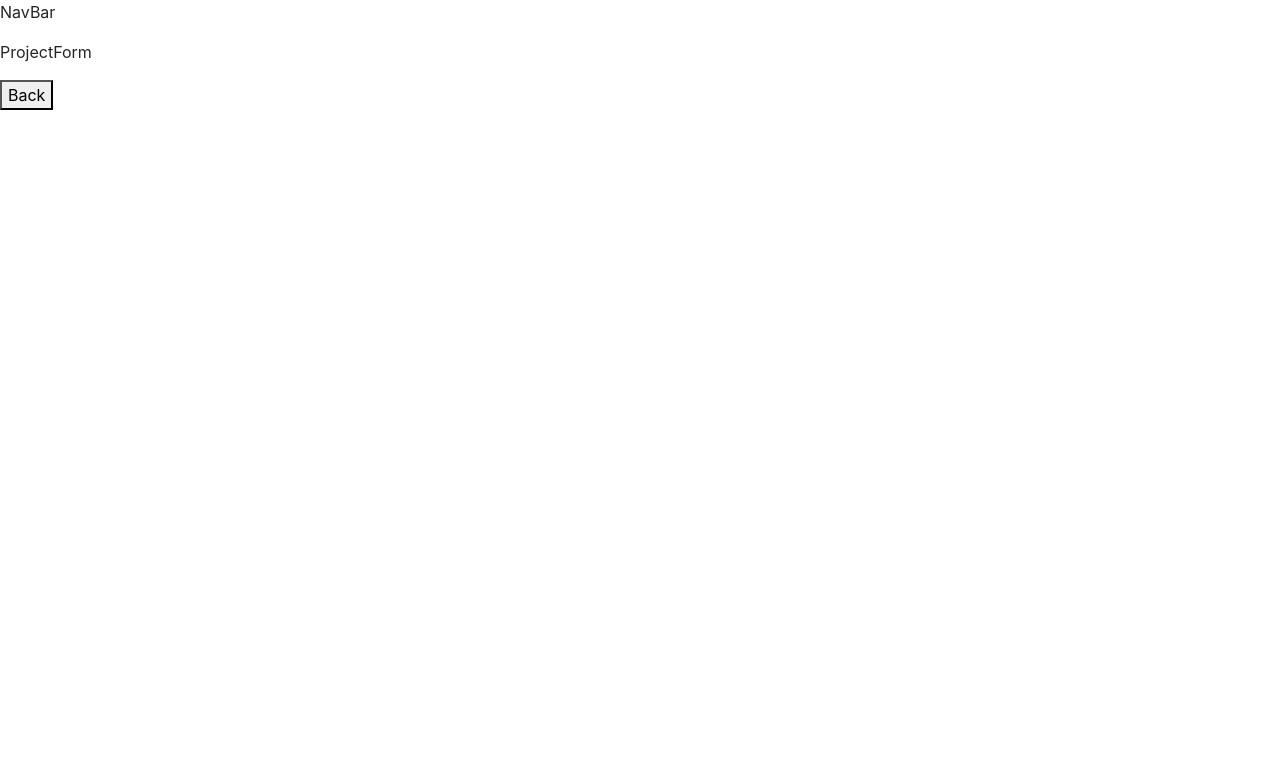
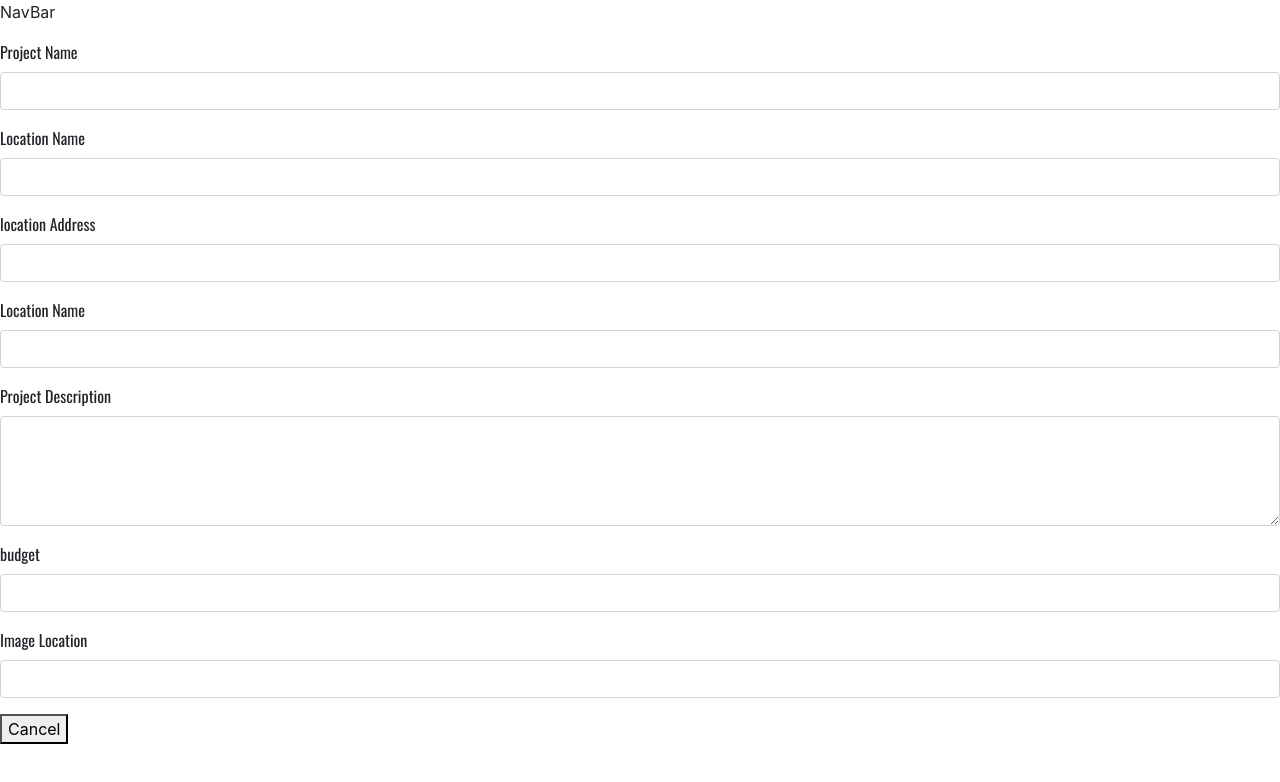
Before and after one commit to PMurphy1940/ContractThis, a React (Create React App) app in the folder ContractThis/ContractThis/client/: page /projects/projectform in a window 1280 px wide. Shown: the top 782 px of the page. Built offline with nearby package versions, Linux system fonts and the light colour scheme; no server answers; a web font is replaced by a local one.

Commit message:
Add component and Add new project fields in place

```diff
--- a/ContractThis/ContractThis/client/src/Components/Projects/Forms/ComponentForm.js
+++ b/ContractThis/ContractThis/client/src/Components/Projects/Forms/ComponentForm.js
@@ -1,13 +1,33 @@
-import React from 'react';
-import { useHistory } from 'react-router-dom'
+import React, { useState } from 'react';
+import { useHistory } from 'react-router-dom';
+import { Form, FormGroup, Label, Input, InputGroup, InputGroupAddon, InputGroupText, Alert } from 'reactstrap'
 
-const ComponentForm = () => {
-    const history = useHistory();
+const ComponentForm = (props) => {
+
+    const [componentName, setComponentName] = useState("")
+    const [componentDescription, setComponentDescription] = useState("")
+    const [materialCost, setMaterialCost] = useState(0)
 
     return (
         <>
-        <p>ComponentForm</p>
-        <button onClick={() => {history.goBack()}}>Back</button>
+            <Form encType="multipart/form-data">
+                <FormGroup>
+                    <Label for="componentName">Component Name</Label>
+                    <Input
+                        id="componentName"
+                        innerRef="componentName"
+                    />
+                </FormGroup>
+                <FormGroup>
+                    <Label for="componentDescription">Component Description</Label>
+                    <Input type="textarea" rows="4" id="componentDescription" innerRef="componentDescription" />
+                </FormGroup>
+                <FormGroup>
+                    <Label for="materialCost">Material Cost</Label>
+                    <Input  id="materialCost" innerRef="materialCost" />
+                </FormGroup>
+            </Form>
+            <button onClick={() => {props.cancelAdd()}}>Cancel</button>
         </>
     )
 }
--- a/ContractThis/ContractThis/client/src/Components/Projects/Forms/ProjectForm.js
+++ b/ContractThis/ContractThis/client/src/Components/Projects/Forms/ProjectForm.js
@@ -1,13 +1,51 @@
-import React from 'react';
+import React, { useState } from 'react';
 import { useHistory } from 'react-router-dom';
+import { Form, FormGroup, Label, Input, InputGroup, InputGroupAddon, InputGroupText, Alert } from 'reactstrap'
 
-const ProjectForm = () => {
-    const history = useHistory();
+const ProjectForm = (props) => {
+
+    const [projectName, setProjectName] = useState("")
+    const [locationName, setLocationName] = useState("")
+    const [locationAddress, setLocationAddress] = useState("")
+    const [projectDescription, setProjectDescription] = useState("")
+    const [budget, setBudget] = useState(0)
+    const [imageLocation, setImageLocation] = useState("")
 
     return (
         <>
-        <p>ProjectForm</p>
-        <button onClick={() => {history.goBack()}}>Back</button>
+        <Form encType="multipart/form-data" className="form">
+                            <FormGroup>
+                                <Label for="projectName">Project Name</Label>
+                                <Input
+                                    id="projectName"
+                                    innerRef="projectName"
+                                />
+                            </FormGroup>
+                            <FormGroup>
+                                <Label for="locationName">Location Name</Label>
+                                <Input id="locationName" innerRef="locationName" />
+                            </FormGroup>
+                            <FormGroup>
+                                <Label for="locationAddress">location Address</Label>
+                                <Input id="locationAddress" innerRef="locationAddress" />
+                            </FormGroup>
+                            <FormGroup>
+                                <Label for="locationName">Location Name</Label>
+                                <Input  id="locationName" innerRef="locationName" />
+                            </FormGroup>
+                            <FormGroup>
+                                <Label for="projectDescription">Project Description</Label>
+                                <Input type="textarea" rows="4" id="projectDescription" innerRef="projectDescription" />
+                            </FormGroup>
+                            <FormGroup>
+                                <Label for="budget">budget</Label>
+                                <Input  id="budget" innerRef="budget" />
+                            </FormGroup><FormGroup>
+                                <Label for="imageLocation">Image Location</Label>
+                                <Input  id="imageLocation" innerRef="imageLocation" />
+                            </FormGroup>
+                        </Form>
+        <button onClick={() => {props.cancelAdd()}}>Cancel</button>
         </>
     )
 }
--- a/ContractThis/ContractThis/client/src/Components/Projects/ProjectComponentCard.js
+++ b/ContractThis/ContractThis/client/src/Components/Projects/ProjectComponentCard.js
@@ -8,8 +8,10 @@ const ProjectComponentCard = (props) => {
     return (
         <FadeIn
             paused="true"
-            delay= {(props.indexDelay * .5)}
-            direction='right'>
+            delay= {(props.indexDelay * .3)}
+            direction='right'
+            distance='200'
+            >
                 <div className="project_Component_Card">
                     <button className="component_Link_Button" onClick={ () => props.selectComponentDisplay(props.component.id) }>
                         <div className="inside_Button_Container">
--- a/ContractThis/ContractThis/client/src/Components/Projects/ProjectList.js
+++ b/ContractThis/ContractThis/client/src/Components/Projects/ProjectList.js
@@ -3,14 +3,16 @@ import { useHistory, Link } from 'react-router-dom'
 import { ProjectContext } from "../../Providers/ProjectProvider"
 import { ProfileContext } from "../../Providers/ProfileProvider"
 import ProjectCard from "./ProjectCard";
-import ProjectComponentCard from "./ProjectComponentCard"
-import ProjectComponentDetailCard from "./ProjectComponentDetailCard"
+import ProjectForm from "./Forms/ProjectForm"
+import ComponentAndDetails from "./SubViews/ComponentAndDetailsView"
+import FadeIn from "../../Helpers/FadeIn"
 import "./Projects.css";
 
 const ProjectList = () => {
-    const [displayProject, setDisplayProject] = useState()
-    const [displayComponent, setDisplayComponent] = useState()
-    const [addCompActive, setAddCompActive] = useState(false)
+    const [displayProject, setDisplayProject] = useState();
+    const [displayComponent, setDisplayComponent] = useState();
+    const [addCompActive, setAddCompActive] = useState(false);
+    const [showProjectForm, setShowProjectForm] = useState(false);
     const history = useHistory();
 
     //Monitor screen width for responsive behavior
@@ -44,19 +46,63 @@ const ProjectList = () => {
     }, [])
     //Set a selected project into state for display
     const selectDisplay = (id) => {
+        setShowProjectForm(false)
         setDisplayProject(projects.find((project) => (project.id === id)))
         setAddCompActive(true)
         setDisplayComponent()
     }
+
     // set a selected component into state for display
     const selectComponentDisplay = (id) => {
         let components = displayProject.components
         setDisplayComponent(components.find((component) => (component.id === id)))
     }
+    //Form handling
 
-    //Timing delay modifier for gsap effect on component cards
-    let indexDelay = 1
-    //Conditional rendering for large screen size
+    const cancelAdd = () => {
+        setShowProjectForm(false)
+    }
+
+
+//////////////////////////
+///////VIEWS/////////////
+////////////////////////
+
+
+//Select the view to be displayed on the right 2/3 of the page
+    const viewSelector = () => {
+
+//return this if the Add Project button has not been clicked
+    if(!showProjectForm) {
+        return (
+            <ComponentAndDetails
+            displayProject={displayProject}
+            displayComponent={displayComponent}
+            addCompActive={addCompActive}
+            selectComponentDisplay={selectComponentDisplay} />
+            )
+        }
+//return this if the Add Project button has been clicked (Show the Add form)
+        else if (showProjectForm) {
+            return (
+                <div className="project_Add_New_Form">
+                    <FadeIn
+                        paused="true"
+                        direction='right'
+                        distance='600'
+                        >
+                            <h6 className="add_Project_Cancel">Add New Project
+                            <button className="fas fa-minus-circle project_Add" onClick={() => setShowProjectForm(true) }/>
+                            </h6>
+                            <ProjectForm
+                                cancelAdd={cancelAdd} />
+                    </FadeIn>
+                </div>
+            )
+        }
+    }
+
+//Conditional rendering for larger screen size
     if (width > breakpointWidth){
         return (
             <div className="big_Project_Board">
@@ -75,7 +121,7 @@ const ProjectList = () => {
                         <div className="big_Project_Window">
                             <div className="project_Side_On_Large">
                                     <h6>Projects
-                                    <button className="fas fa-drafting-compass project_Add" onClick={() => { history.push('/projects/projectform') }}>+</button>
+                                    <button className="fas fa-drafting-compass project_Add" onClick={() => setShowProjectForm(true) }>+</button>
                                     </h6>
                                 {projects.map((project) =>
                                     <ProjectCard
@@ -86,33 +132,9 @@ const ProjectList = () => {
                                     />
                                 )}
                             </div>
-                            <div className="component_List_Container">
-                                <h6>Components
-                                    <button className="fas fa-paint-roller project_Add"
-                                                    disabled={!addCompActive}
-                                                    onClick={() => { history.push('/projects/componentform') }}
-                                                    >+</button>
-                                </h6>
-                                    {(displayProject !== undefined && displayProject.components !== undefined) && displayProject.components.map((component) =>
-                                        <ProjectComponentCard
-                                            key={component.id}
-                                            component={component}
-                                            selectComponentDisplay={selectComponentDisplay}
-                                            indexDelay={indexDelay++}
 
-                                        />
-                                    )}
-                            </div>
-                            <div className="component_Detail_Container">
-                                <h6>Details</h6>
-                                    {(displayComponent !== undefined) &&
-                                        <ProjectComponentDetailCard
-                                            key={displayComponent.id}
-                                            displayComponent={displayComponent}
+                            {viewSelector()}
 
-                                        />
-                                    }
-                            </div>
                         </div>
                     </div>
                 </div>
@@ -120,7 +142,7 @@ const ProjectList = () => {
          )
     }
 
-    //Conditional return for mobile devices
+//Conditional return for mobile devices
     return (
        <div className="project_List_Container">
            <div className="top_Space">
@@ -145,4 +167,4 @@ const ProjectList = () => {
     )
 }
 
-export default ProjectList
+export default ProjectList;
--- a/ContractThis/ContractThis/client/src/Components/Projects/Projects.css
+++ b/ContractThis/ContractThis/client/src/Components/Projects/Projects.css
@@ -107,7 +107,7 @@
     background-color: rgba(211, 211, 211, 0.411);
 }
 
-.find_A_Sub_Link, .detail_Banner, .detail_Text, .address, .userName {
+.find_A_Sub_Link, .detail_Banner, .detail_Text, .address, .userName, form {
     font-family: 'Oswald', sans-serif;
 }
 
@@ -170,3 +170,15 @@
     align-items: flex-start;
     font-size: 1rem;
 }
+
+.project_Add_New_Form{
+    width: 62.5%;
+}
+.add_Project_Cancel {
+    display:flex;
+    justify-content: space-between;
+}
+
+.component_Add_New_Form {
+    width:30%;
+}
--- /dev/null
+++ b/ContractThis/ContractThis/client/src/Components/Projects/SubViews/ComponentAndDetailsView.js
@@ -0,0 +1,77 @@
+import React, { useState, useEffect, useContext } from 'react';
+import { ProjectContext } from "../../../Providers/ProjectProvider"
+import { ProfileContext } from "../../../Providers/ProfileProvider"
+import ProjectComponentCard from "../ProjectComponentCard"
+import ProjectComponentDetailCard from "../ProjectComponentDetailCard"
+import ComponentForm from "../Forms/ComponentForm"
+import FadeIn from "../../../Helpers/FadeIn"
+
+
+const ComponentAndDetails = (props) => {
+    const [showComponentFormActive, setShowComponentFormActive] = useState(false)
+
+    const {
+        projects,
+        GetUsersProjects
+    } = useContext(ProjectContext)
+
+    const {
+        getUserById,
+        aUser
+    } = useContext(ProfileContext)
+
+    const cancelAdd = () => {
+        setShowComponentFormActive(false)
+    }
+
+
+//Timing delay modifier for gsap effect on component cards
+    let indexDelay = 1
+
+    return (
+        <>
+            <div className="component_List_Container">
+            <h6>Components
+                <button className="fas fa-paint-roller project_Add"
+                        disabled={!props.addCompActive}
+                        onClick={() => {setShowComponentFormActive(true)}}
+                >+</button>
+            </h6>
+                {(props.displayProject !== undefined && props.displayProject.components !== undefined) && props.displayProject.components.map((component) =>
+                    <ProjectComponentCard
+                        key={component.id}
+                        component={component}
+                        selectComponentDisplay={props.selectComponentDisplay}
+                        indexDelay={indexDelay++}
+
+                    />
+                )}
+            </div>
+            {(!showComponentFormActive) ?
+            <div className="component_Detail_Container">
+                <h6>Details</h6>
+                    {(props.displayComponent !== undefined) &&
+                        <ProjectComponentDetailCard
+                            key={props.displayComponent.id}
+                            displayComponent={props.displayComponent}
+                        />
+                    }
+            </div>
+            :
+            <div className="component_Detail_Container">
+                <FadeIn
+                    paused="true"
+                    direction='right'
+                    distance='600'
+                    >
+                        <h6>Add New Project</h6>
+                        <ComponentForm
+                            cancelAdd={cancelAdd} />
+                </FadeIn>
+            </div>
+            }
+        </>
+    )
+}
+
+export default ComponentAndDetails
--- a/ContractThis/ContractThis/client/src/Helpers/FadeIn.js
+++ b/ContractThis/ContractThis/client/src/Helpers/FadeIn.js
@@ -17,7 +17,7 @@ const FadeInAnimation = ({
       fadeDirection = { x: -distance };
       break;
     case "right":
-      fadeDirection = { x: distance };
+      fadeDirection = { x: props.distance };
       break;
     case "up":
       fadeDirection = { y: distance };
```
Also changed, not shown: ContractThis/ContractThis/client/src/Helpers/FadeOut.js (added).
